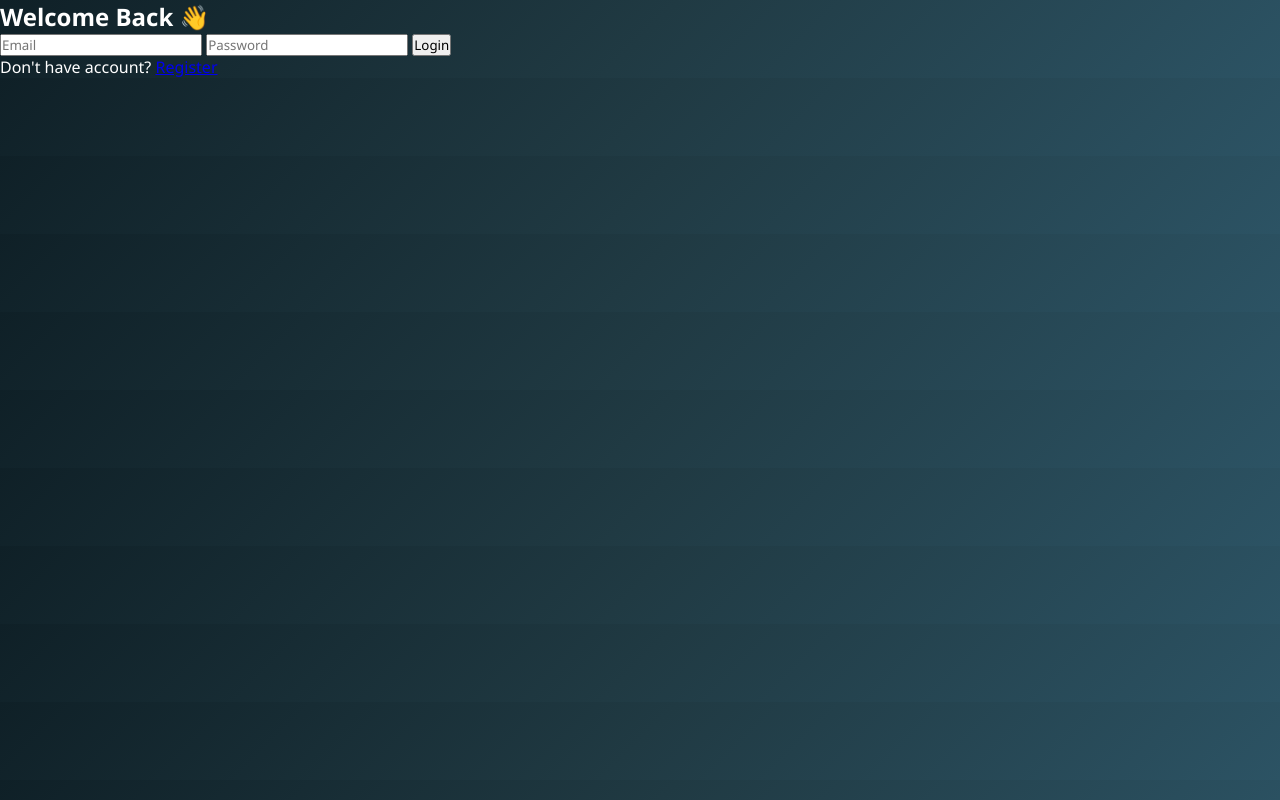
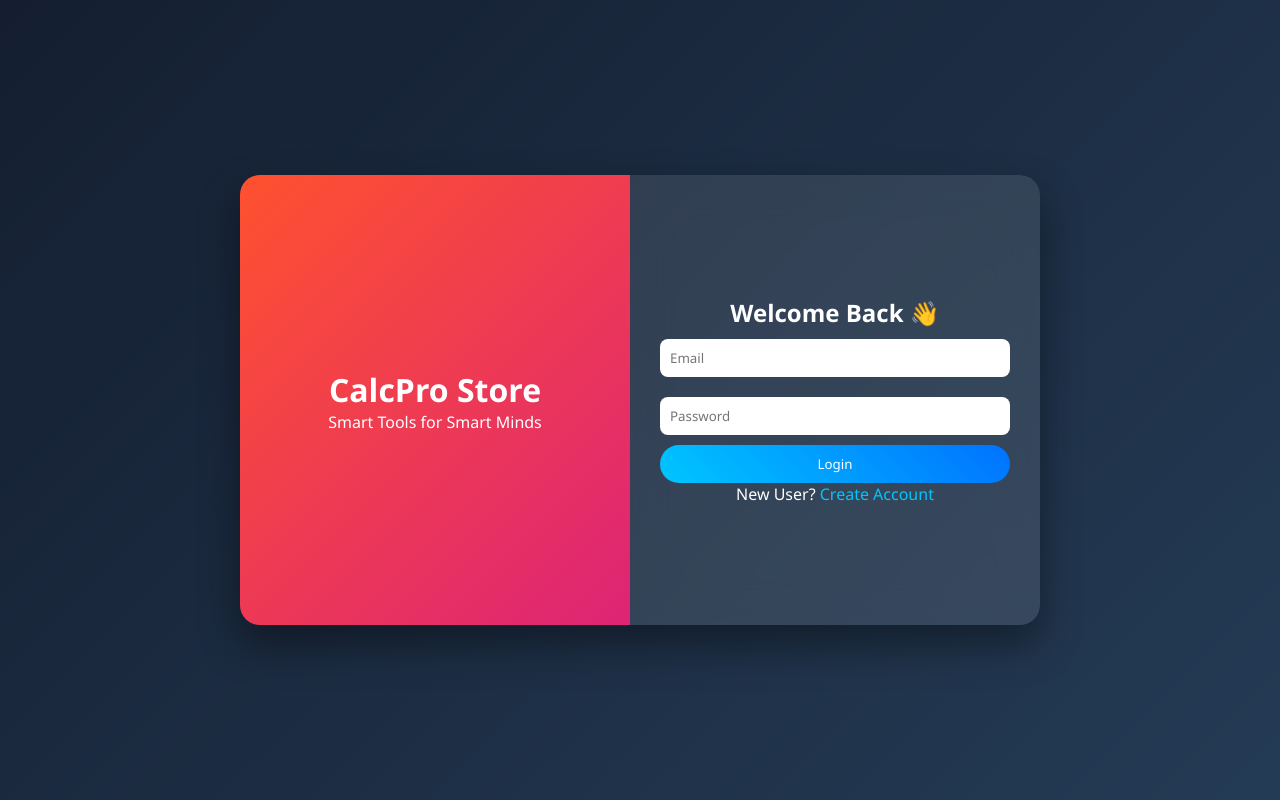
Before and after one commit to rohitkewat-c/calculatorshope, a plain HTML site: page login.html in a window 1280 px wide. Drawn offline with Linux system fonts and the light colour scheme.

Commit message:
Add files via upload

```diff
--- a/login.html
+++ b/login.html
@@ -1,33 +1,45 @@
 <!DOCTYPE html>
 <html>
 <head>
-<title>Login</title>
+<title>Login - CalcPro Store</title>
 <link rel="stylesheet" href="style.css">
 </head>
 <body class="auth-body">
 
+<div class="auth-container">
+
+  <div class="auth-left">
+    <h1>CalcPro Store</h1>
+    <p>Smart Tools for Smart Minds</p>
+  </div>
+
   <div class="auth-box">
     <h2>Welcome Back 👋</h2>
+
     <input type="email" id="loginEmail" placeholder="Email">
     <input type="password" id="loginPass" placeholder="Password">
+
     <button onclick="login()">Login</button>
-  <p>Don't have account? <a href="register.html">Register</a></p>
+
+    <p>New User? <a href="register.html">Create Account</a></p>
+  </div>
+
 </div>
 
 <script>
 function login(){
  let email = document.getElementById("loginEmail").value;
  let pass = document.getElementById("loginPass").value;
+ let user = JSON.parse(localStorage.getItem("user"));
 
-  let savedUser = JSON.parse(localStorage.getItem("user"));
-
-  if(savedUser && email === savedUser.email && pass === savedUser.password){
-      localStorage.setItem("loggedInUser", email);
-      window.location.href = "index.html";
+ if(user && email === user.email && pass === user.password){
+   localStorage.setItem("loggedIn","true");
+   window.location.href="index.html";
  } else {
-      alert("Invalid Credentials");
+   alert("Invalid Details");
  }
 }
 </script>
+
 </body>
 </html>
--- a/style.css
+++ b/style.css
@@ -355,3 +355,91 @@ body {
   from { opacity:0; transform: translateY(40px); }
   to { opacity:1; transform: translateY(0); }
 }
+
+
+
+body{
+margin:0;
+font-family:'Poppins',sans-serif;
+}
+
+/* FULL PAGE BACKGROUND */
+.auth-body{
+height:100vh;
+display:flex;
+justify-content:center;
+align-items:center;
+background:linear-gradient(135deg,#141e30,#243b55);
+}
+
+/* MAIN CONTAINER */
+.auth-container{
+display:flex;
+width:800px;
+height:450px;
+border-radius:20px;
+overflow:hidden;
+box-shadow:0 20px 40px rgba(0,0,0,0.4);
+}
+
+/* LEFT SIDE */
+.auth-left{
+flex:1;
+background:linear-gradient(135deg,#ff512f,#dd2476);
+color:white;
+display:flex;
+flex-direction:column;
+justify-content:center;
+align-items:center;
+text-align:center;
+padding:20px;
+}
+
+/* RIGHT SIDE */
+.auth-box{
+flex:1;
+background:rgba(255,255,255,0.1);
+backdrop-filter:blur(20px);
+display:flex;
+flex-direction:column;
+justify-content:center;
+align-items:center;
+padding:30px;
+color:white;
+animation:fadeIn 1s ease;
+}
+
+.auth-box input{
+width:100%;
+padding:10px;
+margin:10px 0;
+border:none;
+border-radius:8px;
+outline:none;
+}
+
+.auth-box button{
+width:100%;
+padding:10px;
+border:none;
+border-radius:25px;
+background:linear-gradient(45deg,#00c6ff,#0072ff);
+color:white;
+cursor:pointer;
+transition:0.3s;
+}
+
+.auth-box button:hover{
+transform:scale(1.05);
+}
+
+.auth-box a{
+color:#00c6ff;
+text-decoration:none;
+}
+
+/* ANIMATION */
+@keyframes fadeIn{
+from{opacity:0;transform:translateY(20px);}
+to{opacity:1;transform:translateY(0);}
+}
```
Also changed, not shown: register.html (+17 -4 lines). Lines whose indentation alone changed are shown as unchanged.
